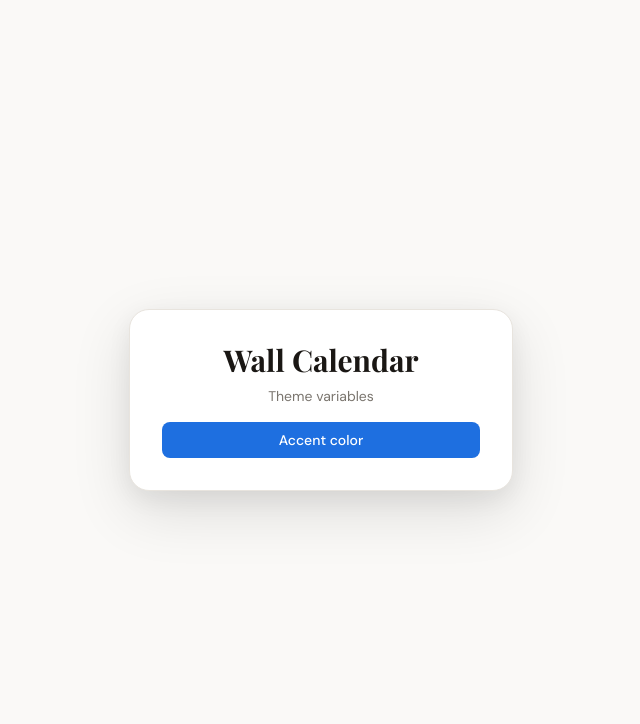
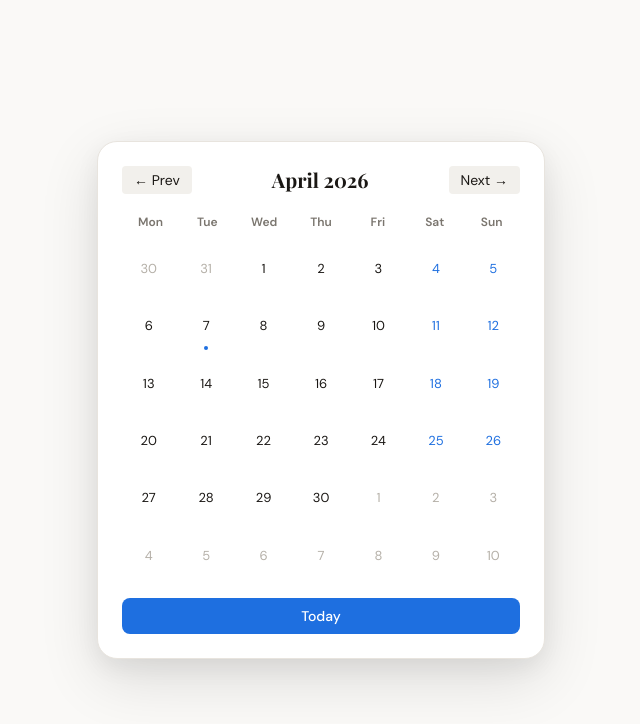
Before and after one commit to rkt-12/calendar, a Next.js app: page / in a window 1280 px wide. Shown: the top 724 px of the page, without its empty margins (319-959 px from the left). Built offline with nearby package versions, Linux system fonts and the light colour scheme.

Commit message:
feat: useCalendar hook and calendar grid

```diff
--- a/app/page.tsx
+++ b/app/page.tsx
@@ -1,28 +1,79 @@
+"use client";
+
+import { useCalendar } from "@/hooks/useCalendar";
+import { format } from "date-fns";
+
 export default function Home() {
+  const { currentDate, calendarDays, goToNextMonth, goToPrevMonth, goToToday } =
+    useCalendar();
+
   return (
     <main
+      className="min-h-screen flex flex-col items-center justify-center gap-6 p-8"
       style={{ backgroundColor: "var(--bg)" }}
-      className="min-h-screen flex items-center justify-center"
     >
-      <div className="calendar-card p-8 text-center max-w-sm w-full mx-4">
-        <h1
-          style={{
-            fontFamily: "var(--font-playfair)",
-            color: "var(--text-primary)",
-          }}
-          className="text-3xl font-bold mb-2"
-        >
-          Wall Calendar
-        </h1>
-        <p style={{ color: "var(--text-secondary)" }} className="text-sm">
-          Theme variables
-        </p>
-        <div
-          className="mt-4 px-4 py-2 rounded-lg text-sm font-medium text-white"
+      {/* Month display */}
+      <div className="calendar-card p-6 w-full max-w-md">
+        <div className="flex items-center justify-between mb-4">
+          <button
+            onClick={goToPrevMonth}
+            className="px-3 py-1 rounded text-sm"
+            style={{ background: "var(--surface-2)", color: "var(--text-primary)" }}
+          >
+            ← Prev
+          </button>
+          <h2
+            style={{ fontFamily: "var(--font-playfair)", color: "var(--text-primary)" }}
+            className="text-xl font-bold"
+          >
+            {format(currentDate, "MMMM yyyy")}
+          </h2>
+          <button
+            onClick={goToNextMonth}
+            className="px-3 py-1 rounded text-sm"
+            style={{ background: "var(--surface-2)", color: "var(--text-primary)" }}
+          >
+            Next →
+          </button>
+        </div>
+
+        {/* Weekday headers */}
+        <div className="grid grid-cols-7 mb-2">
+          {["Mon", "Tue", "Wed", "Thu", "Fri", "Sat", "Sun"].map((d) => (
+            <div
+              key={d}
+              className="text-center text-xs font-semibold py-1"
+              style={{ color: "var(--text-secondary)" }}
+            >
+              {d}
+            </div>
+          ))}
+        </div>
+
+        {/* Day grid */}
+        <div className="grid grid-cols-7 gap-1">
+          {calendarDays.map((day, i) => (
+            <div
+              key={i}
+              className={`day-cell aspect-square text-xs
+                ${!day.isCurrentMonth ? "day-cell--outside" : ""}
+                ${day.isToday ? "day-cell--today" : ""}
+                ${day.isWeekend && day.isCurrentMonth ? "day-cell--weekend" : ""}
+              `}
+            >
+              {format(day.date, "d")}
+            </div>
+          ))}
+        </div>
+
+        {/* Today button */}
+        <button
+          onClick={goToToday}
+          className="mt-4 w-full py-2 rounded-lg text-sm font-medium text-white"
           style={{ backgroundColor: "var(--accent)" }}
         >
-          Accent color
-        </div>
+          Today
+        </button>
       </div>
     </main>
   );
--- /dev/null
+++ b/hooks/useCalendar.ts
@@ -0,0 +1,86 @@
+import { useState, useCallback, useMemo } from "react";
+import {
+  startOfMonth,
+  endOfMonth,
+  startOfWeek,
+  endOfWeek,
+  eachDayOfInterval,
+  addMonths,
+  subMonths,
+  isSameMonth,
+  isToday,
+  getDay,
+} from "date-fns";
+
+export interface CalendarDay {
+  date: Date;
+  isCurrentMonth: boolean;
+  isToday: boolean;
+  isWeekend: boolean;
+}
+
+export interface UseCalendarReturn {
+  currentDate: Date;
+  calendarDays: CalendarDay[];
+  goToNextMonth: () => void;
+  goToPrevMonth: () => void;
+  goToToday: () => void;
+}
+
+function buildCalendarDays(referenceDate: Date): CalendarDay[] {
+  const monthStart = startOfMonth(referenceDate);
+  const monthEnd = endOfMonth(referenceDate);
+
+  // Week starts on Monday
+  const gridStart = startOfWeek(monthStart, { weekStartsOn: 1 });
+  const gridEnd = endOfWeek(monthEnd, { weekStartsOn: 1 });
+
+  const allDays = eachDayOfInterval({ start: gridStart, end: gridEnd });
+
+  // ensuring there are 42 days
+  while (allDays.length < 42) {
+    const last = allDays[allDays.length - 1];
+    const next = new Date(last);
+    next.setDate(next.getDate() + 1);
+    allDays.push(next);
+  }
+
+  return allDays.slice(0, 42).map((date) => {
+    const dayOfWeek = getDay(date); // 0 = Sunday, 6 = Saturday
+    return {
+      date,
+      isCurrentMonth: isSameMonth(date, referenceDate),
+      isToday: isToday(date),
+      isWeekend: dayOfWeek === 0 || dayOfWeek === 6,
+    };
+  });
+}
+
+export function useCalendar(): UseCalendarReturn {
+  const [currentDate, setCurrentDate] = useState<Date>(() => new Date());
+
+  const calendarDays = useMemo(
+    () => buildCalendarDays(currentDate),
+    [currentDate]
+  );
+
+  const goToNextMonth = useCallback(() => {
+    setCurrentDate((prev) => addMonths(prev, 1));
+  }, []);
+
+  const goToPrevMonth = useCallback(() => {
+    setCurrentDate((prev) => subMonths(prev, 1));
+  }, []);
+
+  const goToToday = useCallback(() => {
+    setCurrentDate(new Date());
+  }, []);
+
+  return {
+    currentDate,
+    calendarDays,
+    goToNextMonth,
+    goToPrevMonth,
+    goToToday,
+  };
+}
```
